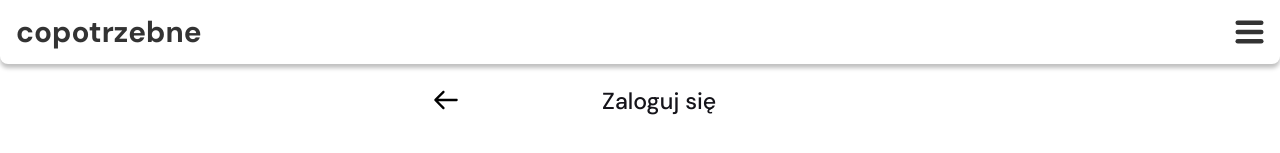
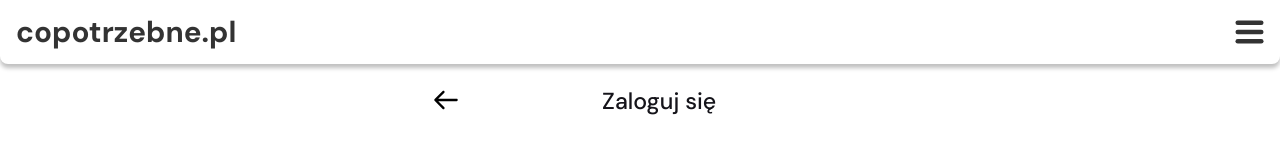
Before and after one commit to copotrzebne-pl/copotrzebne-frontend, a React app: page /login in a window 1280 px wide. Shown: the top 153 px of the page. Built offline with nearby package versions, Linux system fonts and the light colour scheme; what p-memoize would draw is missing.

Commit message:
Change logo

```diff
--- a/src/components/PageHeader.tsx
+++ b/src/components/PageHeader.tsx
@@ -18,7 +18,7 @@ const PageHeader = ({ className }: { className?: string }) => {
   return (
     <header className={className}>
       <Link to={routes[Page.HOME]}>
-        <Logo>copotrzebne</Logo>
+        <Logo>copotrzebne.pl</Logo>
       </Link>
       <Navigation>
         <MenuIcon
@@ -30,7 +30,7 @@ const PageHeader = ({ className }: { className?: string }) => {
       <Menu opened={opened} ref={menuRef}>
         <MenuHeader>
           <Link to={routes[Page.HOME]} onClick={closeMenu}>
-            <Logo>copotrzebne</Logo>
+            <Logo>copotrzebne.pl</Logo>
           </Link>
           <MenuIcon
             src={closeIcon}
--- a/src/components/PanelHeader.tsx
+++ b/src/components/PanelHeader.tsx
@@ -28,7 +28,7 @@ const PanelHeader = ({ className }: { className?: string }) => {
   return (
     <header className={className}>
       <Link to={routes[Page.HOME]}>
-        <Logo>copotrzebne</Logo>
+        <Logo>copotrzebne.pl</Logo>
       </Link>
       <Navigation>
         <MenuIcon
@@ -40,7 +40,7 @@ const PanelHeader = ({ className }: { className?: string }) => {
       <Menu opened={opened} ref={menuRef}>
         <MenuHeader>
           <Link to={routes[Page.HOME]} onClick={closeMenu}>
-            <Logo>copotrzebne</Logo>
+            <Logo>copotrzebne.pl</Logo>
           </Link>
           <MenuIcon
             src={closeIcon}
```
